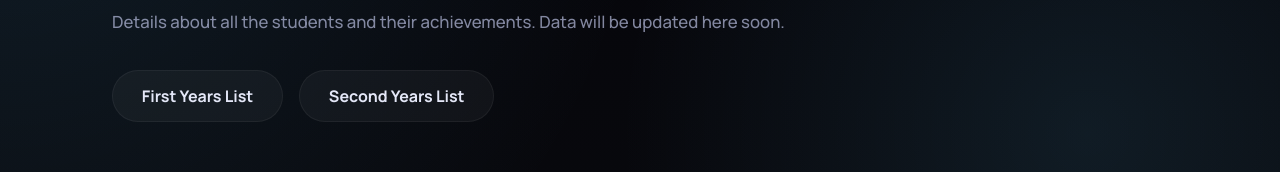
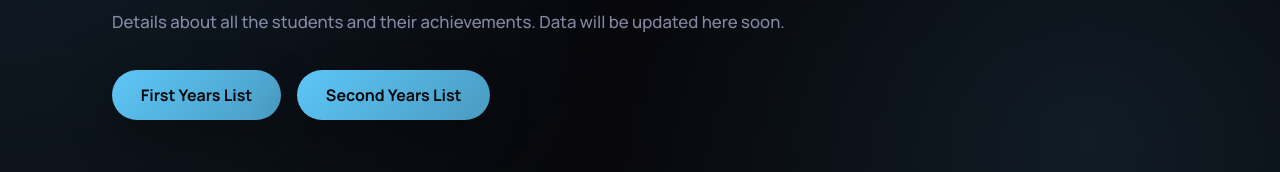
Before and after one commit to rohankishore/elweb, a React (Vite) app: page /students in a window 1280 px wide. Shown: the part 183-355 px from the top of the page. Built offline with nearby package versions, Linux system fonts and the light colour scheme.

Commit message:
add student list button.

```diff
--- a/src/App.jsx
+++ b/src/App.jsx
@@ -416,8 +416,8 @@ function App() {
               <h1 style={{ fontSize: '3rem', marginBottom: '1rem', fontFamily: 'var(--display)' }}>Student's Corner</h1>
               <p style={{ color: 'var(--text-muted)', fontSize: '1.05rem', lineHeight: '1.8' }}>Details about all the students and their achievements. Data will be updated here soon.</p>
               <div style={{ display: 'flex', gap: '1rem', marginTop: '2rem', flexWrap: 'wrap' }}>
-                <Link to="#" style={{ padding: '0.9rem 1.8rem', borderRadius: '999px', border: '1px solid var(--border-soft)', background: 'rgba(255, 255, 255, 0.04)', color: 'var(--text-main)', textDecoration: 'none', fontWeight: '700' }}>First Years List</Link>
-                <Link to="#" style={{ padding: '0.9rem 1.8rem', borderRadius: '999px', border: '1px solid var(--border-soft)', background: 'rgba(255, 255, 255, 0.04)', color: 'var(--text-main)', textDecoration: 'none', fontWeight: '700' }}>Second Years List</Link>
+                <Link to="#" style={{ padding: '0.9rem 1.8rem', borderRadius: '999px', border: 'none', background: 'linear-gradient(135deg, rgb(var(--accent-rgb) / 0.96) 0%, rgb(var(--accent-rgb) / 0.74) 100%)', color: '#07090d', textDecoration: 'none', fontWeight: '800', boxShadow: '0 18px 46px rgba(0, 0, 0, 0.32)', transition: 'transform 160ms ease' }}>First Years List</Link>
+                <Link to="#" style={{ padding: '0.9rem 1.8rem', borderRadius: '999px', border: 'none', background: 'linear-gradient(135deg, rgb(var(--accent-rgb) / 0.96) 0%, rgb(var(--accent-rgb) / 0.74) 100%)', color: '#07090d', textDecoration: 'none', fontWeight: '800', boxShadow: '0 18px 46px rgba(0, 0, 0, 0.32)', transition: 'transform 160ms ease' }}>Second Years List</Link>
               </div>
               <h2 style={{ fontSize: '2.2rem', marginTop: '4rem', marginBottom: '1rem', fontFamily: 'var(--display)', color: 'var(--text-main)' }}>Achievements</h2>
             </div>
```
